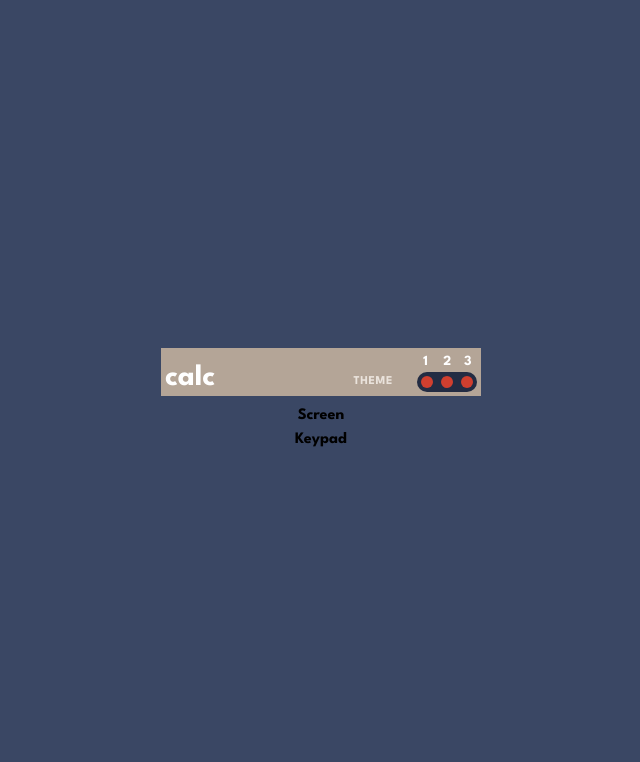
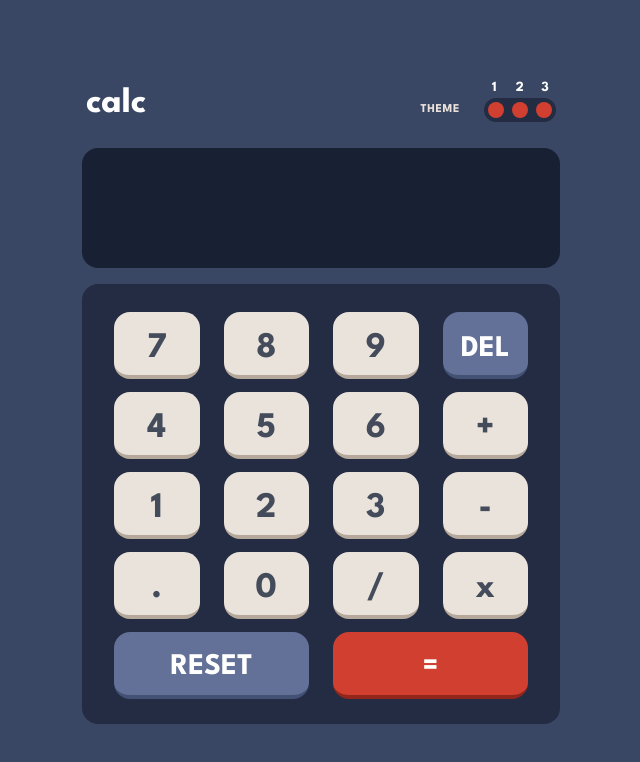
Before and after one commit to MustakAbsarKhan/Calculator-App, a website: page index.html in a window 1280 px wide. Shown: the whole page, without its empty margins (319-959 px from the left). Drawn offline with Linux system fonts and the light colour scheme.

Commit message:
Desktop-theme-1 for 1440

```diff
--- a/index.html
+++ b/index.html
@@ -15,8 +15,8 @@
 
 <body class="font-sans bg-t1mainBG flex justify-center items-center h-[100vh]">
     <main class="flex flex-col justify-center items-center w-[25%] h-[70%] min-w-fit">
-        <topbar class="w-full h-12 px-1 mb-2 justify-between flex items-end bg-t1keySD2">
-            <text-top class="font-bold text-3xl text-t1text2">
+        <topbar class="w-full h-12 px-1 mb-2 justify-between flex items-end">
+            <text-top class="font-bold text-4xl text-t1text2">
                 calc
             </text-top>
 
@@ -26,25 +26,46 @@
                 </text-top>
 
                 <div class="flex flex-col justify-center h-12">
-                    <numbers class="flex justify-center text-t1text2 text-sm">
-                        <p class="pr-[0.95rem] pl-[0.05rem]">1</p>
-                        <p class="pr-[0.80rem]">2</p>
-                        <p class="pr-0">3</p>
+                    <numbers class="flex justify-start text-t1text2 text-sm">
+                        <p class="pr-[1.20rem] pl-2">1</p>
+                        <p class="pr-[1.10rem]">2</p>
+                        <p class="">3</p>
                     </numbers>
                     <toggle class="w-fit h-fit bg-t1toggleBG rounded-full flex justify-center">
-                        <input class="button n1 h-3 w-3 m-1 bg-t1keyBGT" type="radio" name="toggle" id="one" />
-                        <input class="button n2 h-3 w-3 m-1 bg-t1keyBGT" type="radio" name="toggle" id="two" />
-                        <input class="button n3 h-3 w-3 m-1 bg-t1keyBGT" type="radio" name="toggle" id="three" />
+                        <input class="button n1 h-4 w-4 m-1 bg-t1keyBGT" type="radio" name="toggle" id="one" />
+                        <input class="button n2 h-4 w-4 m-1 bg-t1keyBGT" type="radio" name="toggle" id="two" />
+                        <input class="button n3 h-4 w-4 m-1 bg-t1keyBGT" type="radio" name="toggle" id="three" />
                     </toggle>
                 </div>
             </right>
 
         </topbar>
-        <screen>
-            Screen
+        <screen class="w-full my-4">
+            <input type="text" class="w-full bg-t1screenBG text-t1text2 rounded-2xl text-right p-10 text-4xl tracking-wider" value="">
         </screen>
-        <keypad>
-            Keypad
+        <keypad class="bg-t1toggleBG rounded-2xl grid grid-cols-4 grid-rows-5 w-full h-screen pt-4 pb-6 px-5">
+            <input class="h-5/6 m-3 bg-t1keyBG1 rounded-2xl border-b-4 border-t1keySD2/95 text-4xl pt-3 text-center text-t1text1" type="button" value="7" onclick="">
+            <input class="h-5/6 m-3 bg-t1keyBG1 rounded-2xl border-b-4 border-t1keySD2/95 text-4xl pt-3 text-center text-t1text1" type="button" value="8" onclick="">
+            <input class="h-5/6 m-3 bg-t1keyBG1 rounded-2xl border-b-4 border-t1keySD2/95 text-4xl pt-3 text-center text-t1text1" type="button" value="9" onclick="">
+            <input class="h-5/6 m-3 bg-t1keyBG rounded-2xl border-b-4 border-t1keySD/90 text-3xl pt-3 text-center text-t1text2" type="button" value="DEL" onclick="">
+
+            <input class="h-5/6 m-3 bg-t1keyBG1 rounded-2xl border-b-4 border-t1keySD2/95 text-4xl pt-3 text-center text-t1text1" type="button" value="4" onclick="">
+            <input class="h-5/6 m-3 bg-t1keyBG1 rounded-2xl border-b-4 border-t1keySD2/95 text-4xl pt-3 text-center text-t1text1" type="button" value="5" onclick="">
+            <input class="h-5/6 m-3 bg-t1keyBG1 rounded-2xl border-b-4 border-t1keySD2/95 text-4xl pt-3 text-center text-t1text1" type="button" value="6" onclick="">
+            <input class="h-5/6 m-3 bg-t1keyBG1 rounded-2xl border-b-4 border-t1keySD2/95 text-4xl pt-3 text-center text-t1text1" type="button" value="+" onclick="">
+
+            <input class="h-5/6 m-3 bg-t1keyBG1 rounded-2xl border-b-4 border-t1keySD2/95 text-4xl pt-3 text-center text-t1text1" type="button" value="1" onclick="">
+            <input class="h-5/6 m-3 bg-t1keyBG1 rounded-2xl border-b-4 border-t1keySD2/95 text-4xl pt-3 text-center text-t1text1" type="button" value="2" onclick="">
+            <input class="h-5/6 m-3 bg-t1keyBG1 rounded-2xl border-b-4 border-t1keySD2/95 text-4xl pt-3 text-center text-t1text1" type="button" value="3" onclick="">
+            <input class="h-5/6 m-3 bg-t1keyBG1 rounded-2xl border-b-4 border-t1keySD2/95 text-4xl pt-3 text-center text-t1text1" type="button" value="-" onclick="">
+
+            <input class="h-5/6 m-3 bg-t1keyBG1 rounded-2xl border-b-4 border-t1keySD2/95 text-4xl pt-3 text-center text-t1text1" type="button" value="." onclick="">
+            <input class="h-5/6 m-3 bg-t1keyBG1 rounded-2xl border-b-4 border-t1keySD2/95 text-4xl pt-3 text-center text-t1text1" type="button" value="0" onclick="">
+            <input class="h-5/6 m-3 bg-t1keyBG1 rounded-2xl border-b-4 border-t1keySD2/95 text-4xl pt-3 text-center text-t1text1" type="button" value="/" onclick="">
+            <input class="h-5/6 m-3 bg-t1keyBG1 rounded-2xl border-b-4 border-t1keySD2/95 text-4xl pt-3 text-center text-t1text1" type="button" value="x" onclick="">
+
+            <input class="h-5/6 m-3 pt-2 bg-t1keyBG col-span-2 rounded-2xl border-b-4 border-t1keySD/90 text-3xl text-center text-t1text2" type="button" value="RESET" onclick="">
+            <input class="h-5/6 m-3 pt-2 bg-t1keyBGT col-span-2 rounded-2xl border-b-4 border-t1keySD1 text-3xl text-center text-t1text2" type="button" value="=" onclick="">
         </keypad>
     </main>
 </body>
```
Also changed, not shown: dist/output.css.
